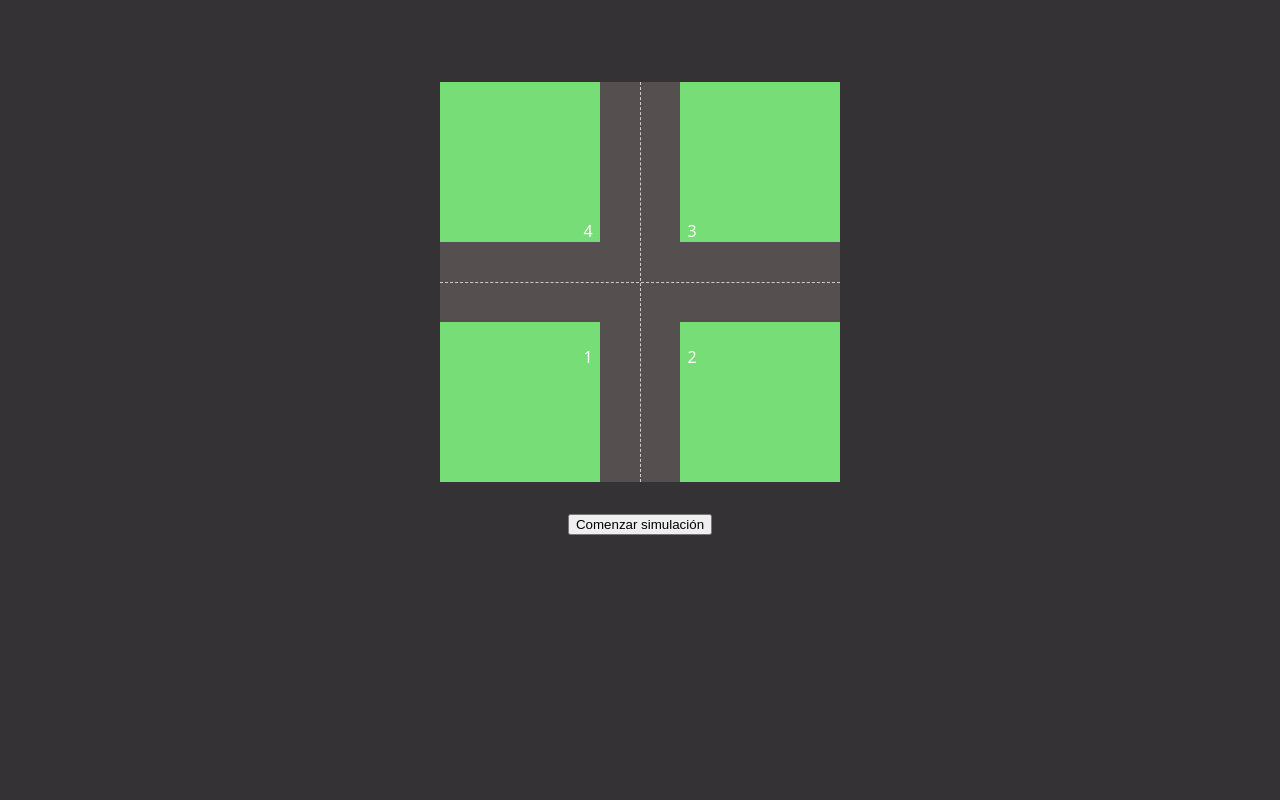
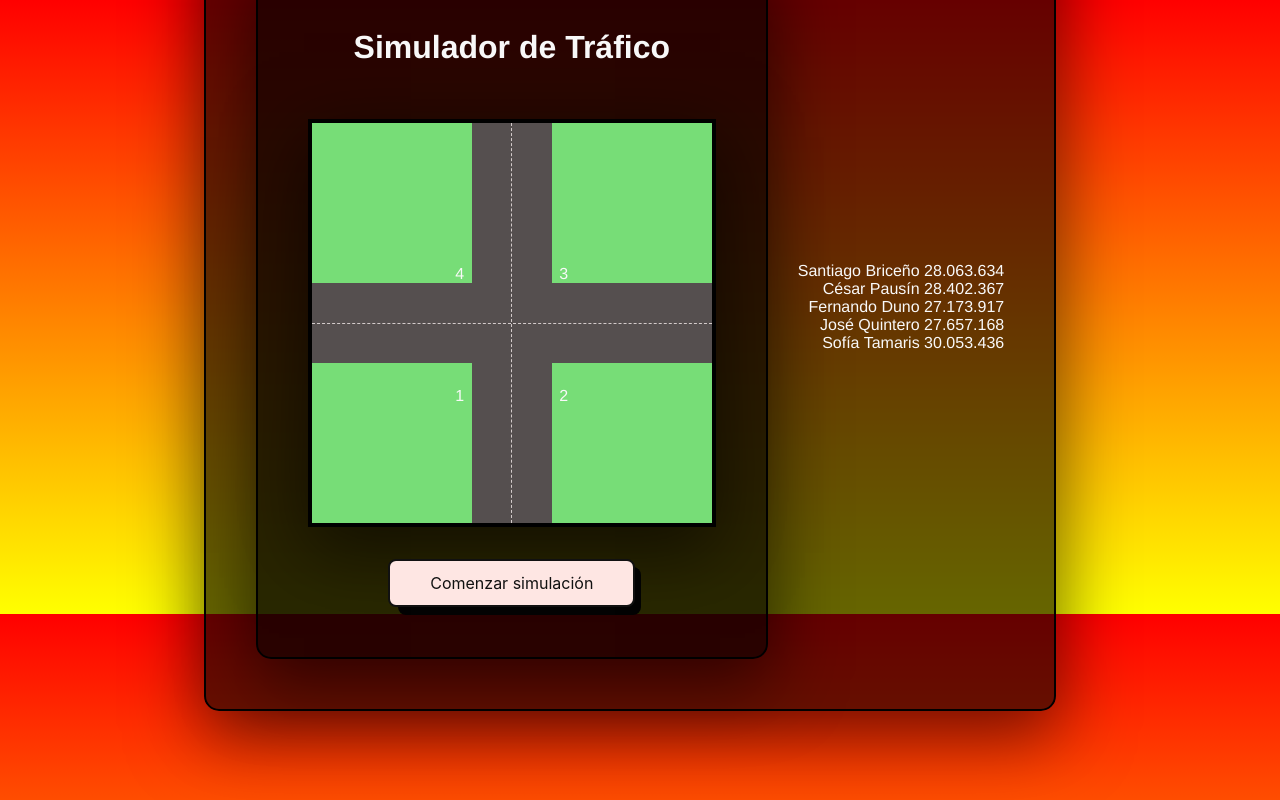
Before and after one commit to FerDu-dev/proyectos-metodos, a React (Vite) app in the folder 2-Simulador-de-trafico/: page / in a window 1280 px wide. Built offline with nearby package versions, Linux system fonts and the light colour scheme; some icons are missing.

Commit message:
Se agregaron estilos al proyecto de simulador de trafico

```diff
--- a/2-Simulador-de-trafico/index.html
+++ b/2-Simulador-de-trafico/index.html
@@ -3,7 +3,8 @@
   <head>
     <meta charset="UTF-8" />
     <meta name="viewport" content="width=device-width, initial-scale=1.0" />
-    <title>Vite + React</title>
+    <link rel="icon" href="/2-Simulador-de-trafico/src/images/semaforo.png" />
+    <title>Simulador de Tráfico</title>
   </head>
   <body>
     <div id="root"></div>
--- a/2-Simulador-de-trafico/src/App.css
+++ b/2-Simulador-de-trafico/src/App.css
@@ -37,6 +37,7 @@
   display: flex;
   flex-direction: column;
   gap: 2em;
+  font-family: 'Franklin Gothic Medium', 'Arial Narrow', Arial, sans-serif;
 }
 
 .card {
@@ -46,3 +47,100 @@
 .read-the-docs {
   color: #888;
 }
+
+
+
+
+/* CSS */
+.button-74 {
+  background-color: #fbeee0;
+  border: 2px solid #422800;
+  border-radius: 30px;
+  box-shadow: #422800 4px 4px 0 0;
+  color: #422800;
+  cursor: pointer;
+  display: inline-block;
+  font-weight: 600;
+  font-size: 18px;
+  padding: 0 18px;
+  line-height: 50px;
+  text-align: center;
+  text-decoration: none;
+  user-select: none;
+  -webkit-user-select: none;
+  touch-action: manipulation;
+}
+
+.button-74:hover {
+  background-color: #fff;
+}
+
+.button-74:active {
+  box-shadow: #422800 2px 2px 0 0;
+  transform: translate(2px, 2px);
+}
+
+@media (min-width: 768px) {
+  .button-74 {
+    min-width: 120px;
+    padding: 0 25px;
+  }
+}
+/* CSS */
+.button-56 {
+  align-items: center;
+  background-color: #fee6e3;
+  border: 2px solid #111;
+  border-radius: 8px;
+  box-sizing: border-box;
+  color: #111;
+  cursor: pointer;
+  display: flex;
+  font-family: Inter,sans-serif;
+  font-size: 16px;
+  height: 48px;
+  justify-content: center;
+  line-height: 24px;
+  max-width: 100%;
+  padding: 0 25px;
+  position: relative;
+  text-align: center;
+  text-decoration: none;
+  user-select: none;
+  -webkit-user-select: none;
+  touch-action: manipulation;
+}
+
+.button-56:after {
+  background-color: #111;
+  border-radius: 8px;
+  content: "";
+  display: block;
+  height: 48px;
+  left: 0;
+  width: 100%;
+  position: absolute;
+  top: -2px;
+  transform: translate(8px, 8px);
+  transition: transform .2s ease-out;
+  z-index: -1;
+}
+
+.button-56:hover:after {
+  transform: translate(0, 0);
+}
+
+.button-56:active {
+  background-color: #ffdeda;
+  outline: 0;
+}
+
+.button-56:hover {
+  outline: 0;
+}
+
+@media (min-width: 768px) {
+  .button-56 {
+    padding: 0 40px;
+  }
+}
--- a/2-Simulador-de-trafico/src/App.jsx
+++ b/2-Simulador-de-trafico/src/App.jsx
@@ -20,12 +20,23 @@ function App () {
   }, [start])
 
   return (
-    <main className='app'>
-      <Container />
-      <button onClick={toggleSimulation}>
-        {start ? 'Detener' : 'Comenzar'} simulación
-      </button>
+    <main className='app contenedor'>
+      <div className='app'>
+        <h1>Simulador de Tráfico</h1>
+        <Container />
+        <button className='button-56' onClick={toggleSimulation}>
+          {start ? 'Detener' : 'Comenzar'} simulación
+        </button>
+        </div>
+        <div className='integrantes'>
+          <p>Santiago Briceño 28.063.634</p>
+          <p>César Pausín 28.402.367</p>
+          <p>Fernando Duno 27.173.917</p>
+          <p>José Quintero 27.657.168</p>
+          <p>Sofía Tamaris 30.053.436</p>
+      </div>
     </main>
+
   )
 }
 
--- a/2-Simulador-de-trafico/src/components/Container.css
+++ b/2-Simulador-de-trafico/src/components/Container.css
@@ -3,6 +3,8 @@
   --white-bd-color: rgb(211, 203, 203);
   --animation-time: 3s;
 }
+
+
 
 .main-container {
   display: grid;
@@ -11,6 +13,9 @@
   height: 50vh;
   width: 50vh;
   background-color: #554f4f;
+  border: solid black 4px;
+  box-shadow: rgba(0, 0, 0, 0.56) 0px 22px 70px 4px;
+
 }
 
 .container-1 {
--- a/2-Simulador-de-trafico/src/index.css
+++ b/2-Simulador-de-trafico/src/index.css
@@ -1,16 +1,48 @@
+.contenedor{
+  display: flex;
+  flex-direction: row;
+  gap: 10px;
+}
+
 .app {
   display: flex;
   justify-content: center;
   align-items: center;
   padding: 50px;
+  box-shadow: rgba(0, 0, 0, 0.56) 0px 22px 70px 4px;
+  width: fit-content;
+  height: auto;
+  border: #000000 solid 2px;
+  border-radius: 15px;
+  background-color: rgba(0, 0, 0, 0.6);
+  margin-right: 20px;
 }
+
+.integrantes {
+  display: flex;
+  flex-direction: column;
+  align-items: flex-end;
+  justify-content: right;
+  text-align: right;
+}
+
+p {
+  padding: 0;
+  margin: 0;
+}
+
 
 body {
   margin: 0;
   padding: 0;
-  background-color: #343234;
+  background-image: linear-gradient(red, yellow);
+  /* background-color: #343234; */
   color: #f9f9f9;
   font-family: system-ui, -apple-system, BlinkMacSystemFont, 'Segoe UI', Roboto, Oxygen, Ubuntu, Cantarell, 'Open Sans', 'Helvetica Neue', sans-serif;
+  display: flex;
+  justify-items: center;
+  align-items: center;
+  height: 48vw;
 }
 
 .contenedor-simulaciones {
```
Also changed, not shown: 2-Simulador-de-trafico/src/images/semaforo.png (added), 1 other file (tests, documents, lock files or other folders).
